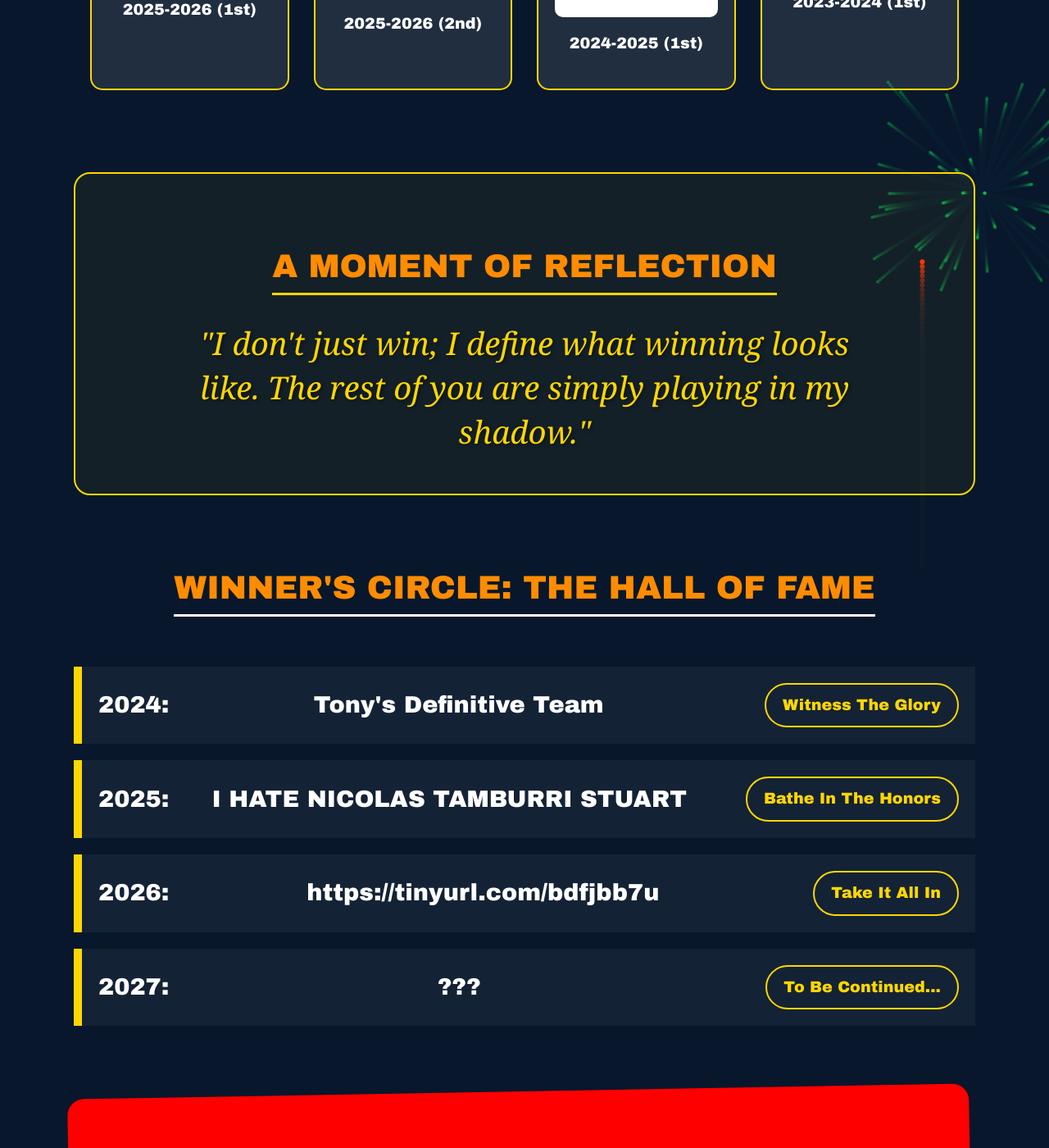
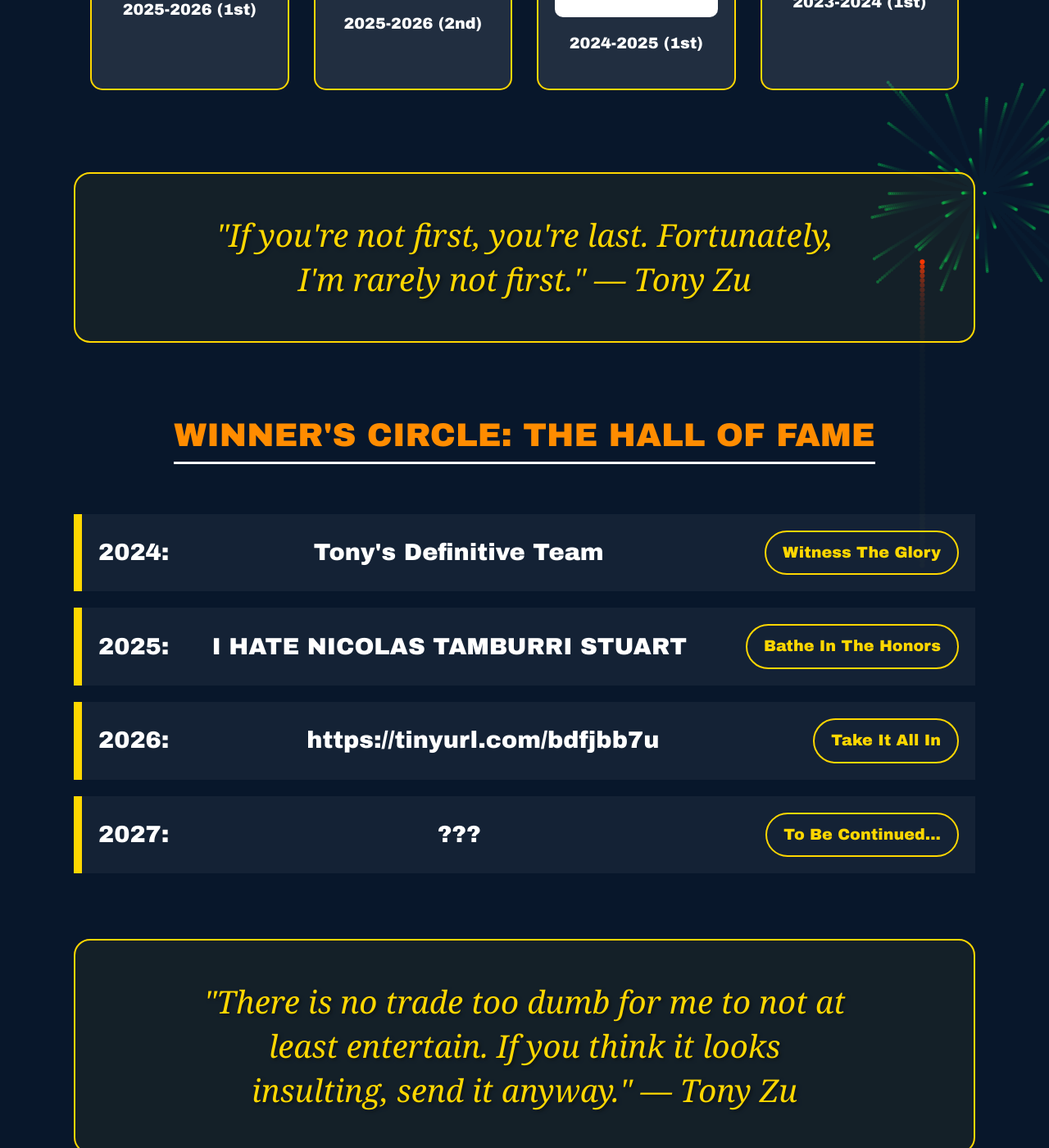
Before and after one commit to TonyRRZu/tonyrrzu.github.io, a Jekyll site: the page index.html, which Jekyll copies as it is, in a window 1280 px wide and 1400 px high, scrolled down 857 px. Shown: the whole window at 82% size. Built offline with Jekyll 4.4.1, drawn with Linux system fonts in a browser that asks for light colours; some of the changed text lies outside the part shown.

Commit message:
Update index.html

```diff
--- a/index.html
+++ b/index.html
@@ -252,8 +252,7 @@
         </section>
 
         <section id="smug-quote" class="smug-section">
-            <h2 style="border-bottom-color: var(--gold);">A Moment of Reflection</h2>
-            <p class="smug-text">"I don't just win; I define what winning looks like. The rest of you are simply playing in my shadow."</p>
+            <p class="smug-text">"If you're not first, you're last. Fortunately, I'm rarely not first." — Tony Zu</p>
         </section>
 
         <section id="records">
@@ -278,12 +277,20 @@
             </ul>
         </section>
 
+        <section id="smug-quote" class="smug-section">
+            <p class="smug-text">"There is no trade too dumb for me to not at least entertain. If you think it looks insulting, send it anyway." — Tony Zu</p>
+        </section>
+
         <section id="hate">
             <div class="hate-section">
                 <h2 style="color: white; border-color: white;">THE TARGET</h2>
                 <p class="hate-text">JOSH GIDDEY: PUBLIC ENEMY #1</p>
                 <img src="images/my-photo.png" alt="JOSHUA GIDDLER SUCKS" style="max-width: 500px; border: 5px solid white; border-radius: 15px;">
             </div>
+        </section>
+
+        <section id="smug-quote" class="smug-section">
+            <p class="smug-text">"On March 22nd, 2025, Josh Giddey broke both my spirit and my body with his eight steal game, ending THANKS 4 THI!!'s incredible in-season comeback. I now can no longer feel pain." — Tony Zu</p>
         </section>
 
         <section id="profile">
```
